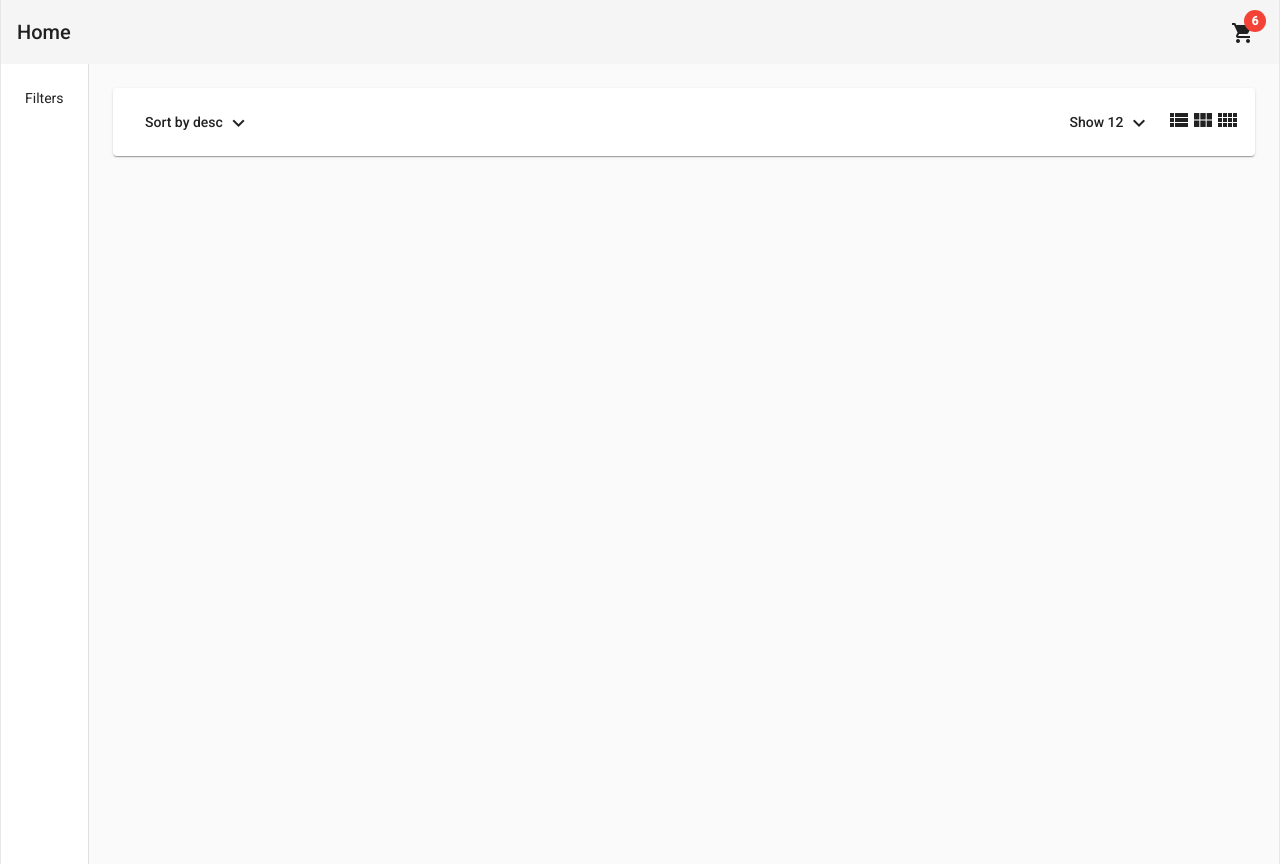
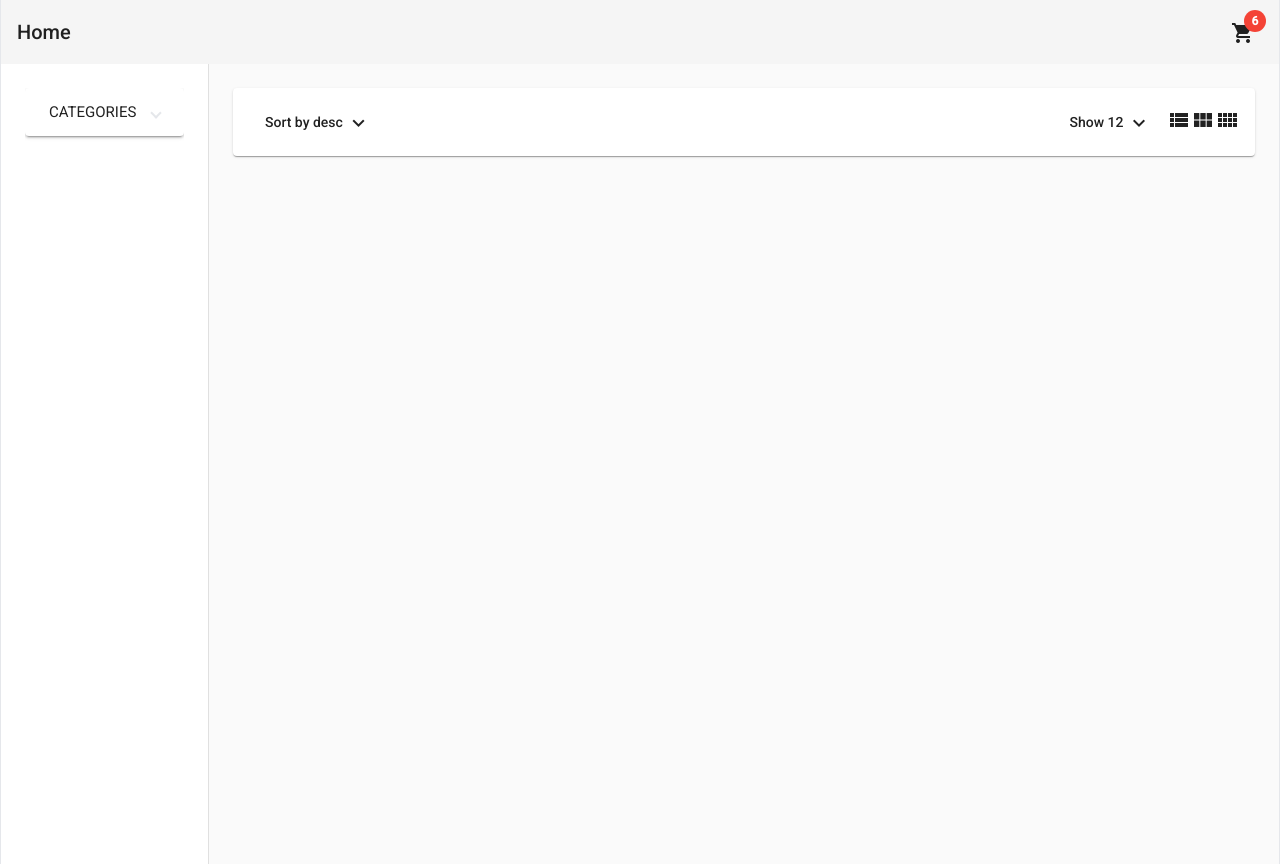
Before and after one commit to AndreyUA/webshop, an Angular app: page /home in a window 1280 px wide. Built offline with nearby package versions, Linux system fonts and the light colour scheme.

Commit message:
feat: filter component

```diff
--- a/src/app/app.module.ts
+++ b/src/app/app.module.ts
@@ -20,9 +20,10 @@
 import { HeaderComponent } from "./components/header/header.component";
 import { HomeComponent } from "./components/pages/home/home.component";
 import { ProductsHeaderComponent } from './components/pages/home/components/products-header/products-header.component';
+import { FiltersComponent } from './components/pages/home/components/filters/filters.component';
 
 @NgModule({
-  declarations: [AppComponent, HeaderComponent, HomeComponent, ProductsHeaderComponent],
+  declarations: [AppComponent, HeaderComponent, HomeComponent, ProductsHeaderComponent, FiltersComponent],
   imports: [
     BrowserModule,
     AppRoutingModule,
--- /dev/null
+++ b/src/app/components/pages/home/components/filters/filters.component.html
@@ -0,0 +1,10 @@
+<mat-expansion-panel *ngIf="categories">
+  <mat-expansion-panel-header>
+    <mat-panel-title> CATEGORIES </mat-panel-title>
+  </mat-expansion-panel-header>
+  <mat-selection-list [multiple]="false">
+    <mat-list-option *ngFor="let category of categories" [value]="category">
+      <button (click)="onShowCategory(category)">{{ category }}</button>
+    </mat-list-option>
+  </mat-selection-list>
+</mat-expansion-panel>
--- /dev/null
+++ b/src/app/components/pages/home/components/filters/filters.component.ts
@@ -0,0 +1,18 @@
+import { Component, EventEmitter, OnInit, Output } from "@angular/core";
+
+@Component({
+  selector: "app-filters",
+  templateUrl: "./filters.component.html",
+})
+export class FiltersComponent implements OnInit {
+  @Output() showCategory: EventEmitter<string> = new EventEmitter();
+  categories: string[] = ["shoes", "sports"];
+
+  constructor() {}
+
+  ngOnInit(): void {}
+
+  onShowCategory(category: string): void {
+    this.showCategory.emit(category);
+  }
+}
--- a/src/app/components/pages/home/home.component.html
+++ b/src/app/components/pages/home/home.component.html
@@ -3,7 +3,7 @@
   class="min-h-full max-w-7xl mx-auto border-x"
 >
   <mat-drawer class="p-6" mode="side" opened>
-    <div>Filters</div>
+    <app-filters (showCategory)="onShowCategory($event)"></app-filters>
   </mat-drawer>
 
   <mat-drawer-content class="p-6">
--- a/src/app/components/pages/home/home.component.ts
+++ b/src/app/components/pages/home/home.component.ts
@@ -6,6 +6,7 @@
 })
 export class HomeComponent implements OnInit {
   cols: number = 3;
+  category: string | undefined;
 
   constructor() {}
 
@@ -14,4 +15,8 @@
   onColumnsCountChange(colsNumber: number): void {
     this.cols = colsNumber;
   }
+
+  onShowCategory(currentCategory: string): void {
+    this.category = currentCategory;
+  }
 }
```
